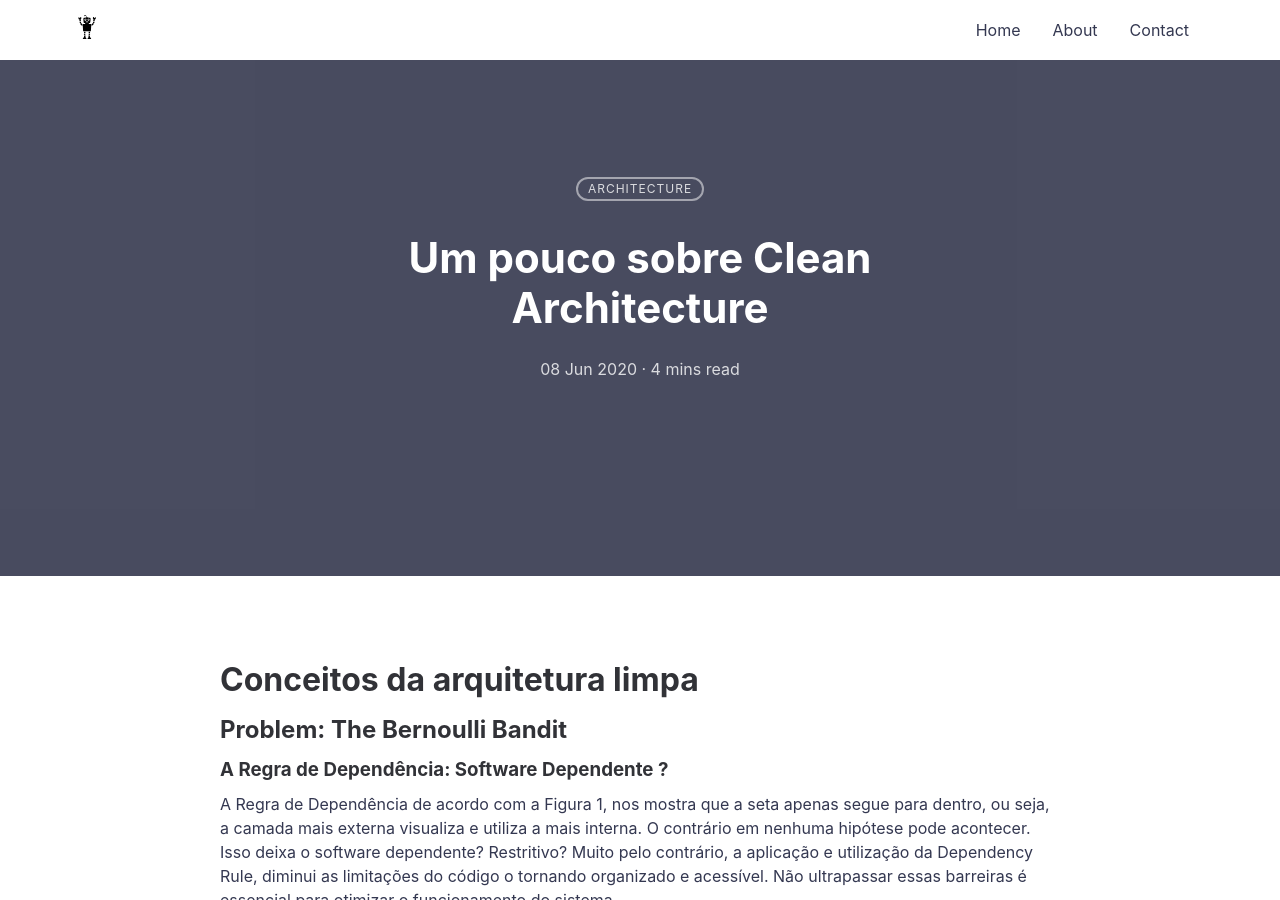
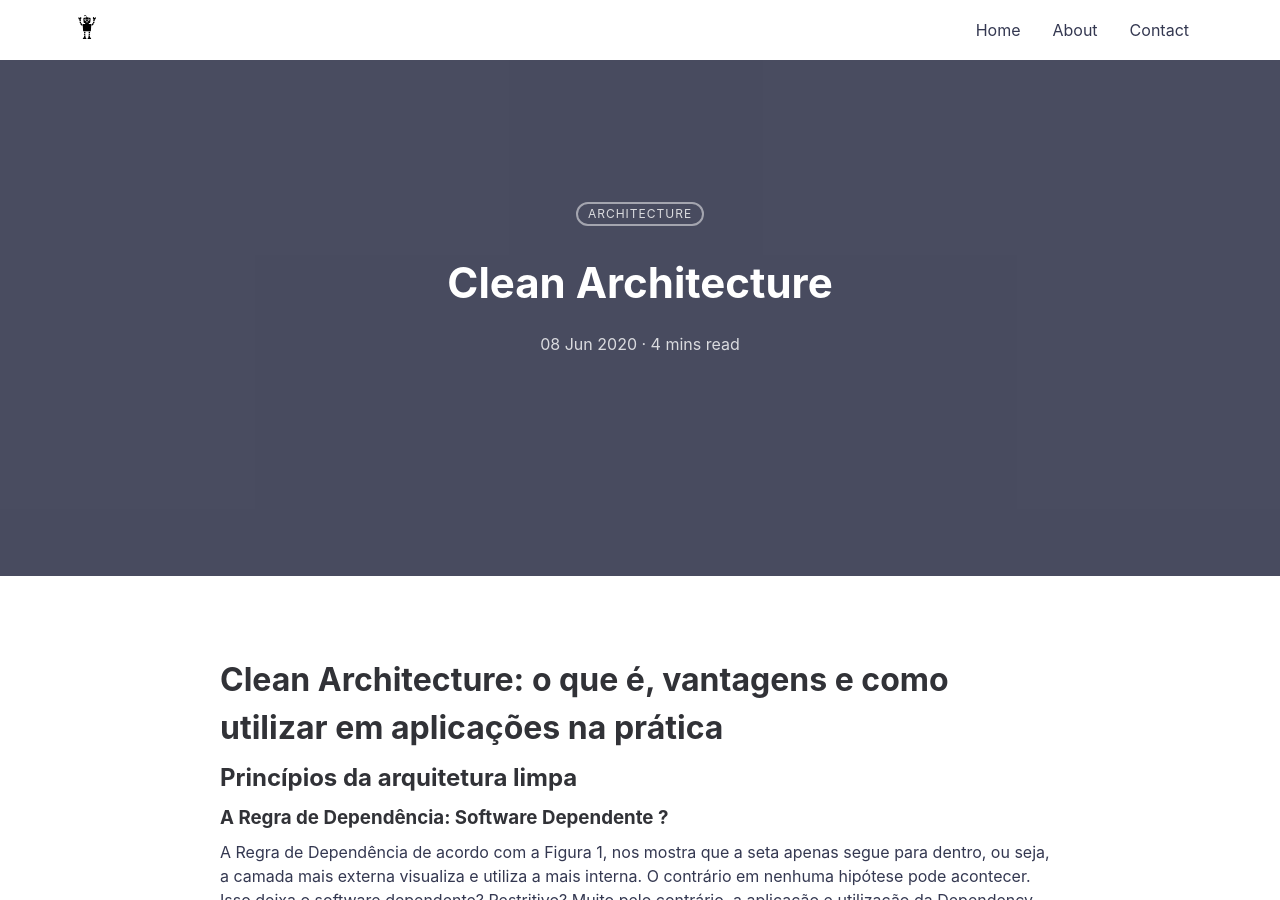
Before and after one commit to thiagosilva95/thiagosilva95.github.io, a Jekyll site: the page built from _posts/2020-06-08-clean-architecture.md, in a window 1280 px wide and 900 px high. Built offline with Jekyll 4.4.1, drawn with Linux system fonts in a browser that asks for light colours; a script that is not in the unit is left out; comment, search, counter and statistics services are not loaded.

Commit message:
developing clean architecture post

```diff
--- a/_posts/2020-06-08-clean-architecture.md
+++ b/_posts/2020-06-08-clean-architecture.md
@@ -1,15 +1,15 @@
 ---
 layout: post
-title: Um pouco sobre Clean Architecture
+title: Clean Architecture
 featured-img: clean_architecture
 category: [architecture]
 mathjax: true
 summary: Entrando no mundo da produção de conteúdo! Espero que esse início me leve para uma jornada cheia de descobertas.
 ---
 
-# Conceitos da arquitetura limpa
+# Clean Architecture: o que é, vantagens e como utilizar em aplicações na prática
 
-## Problem: The Bernoulli Bandit
+## Princípios da arquitetura limpa
 
 ### A Regra de Dependência: Software Dependente ?
 
```
